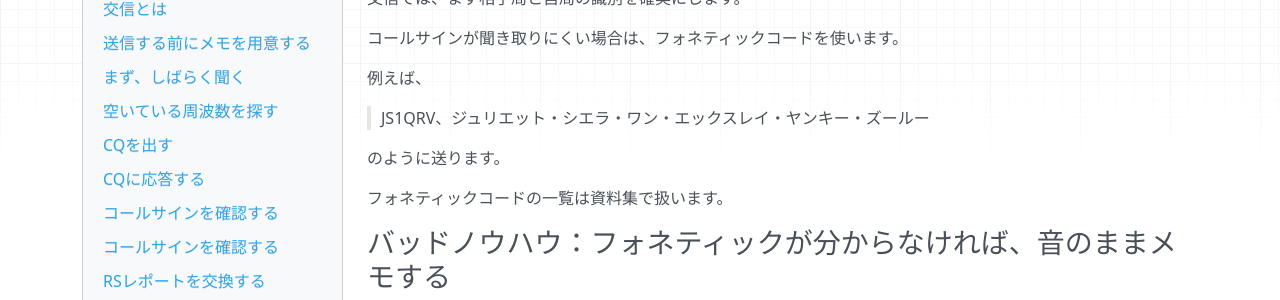
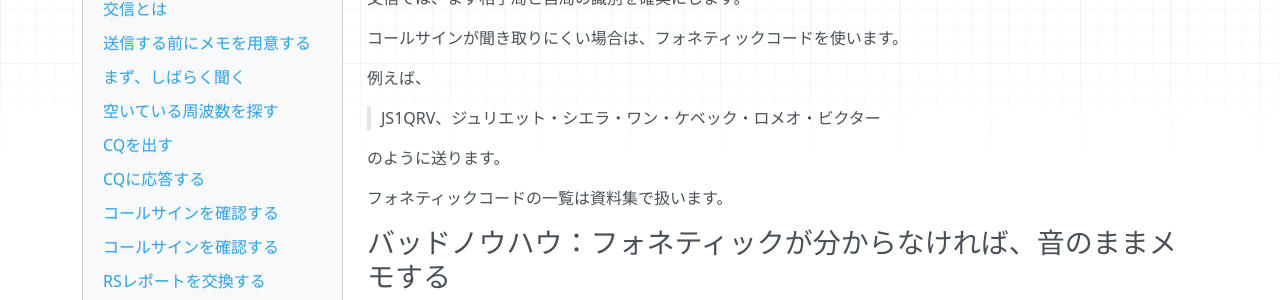
Before and after one commit to CQAKIBA/AmateurRadio-Handbook, an MkDocs documentation site: the page built from docs/06_運用/基本運用.md, in a window 1280 px wide and 900 px high, scrolled down 8293 px. Shown: the part 153-453 px from the top of the window. Built offline with MkDocs 1.6.1, drawn with Linux system fonts in a browser that asks for light colours; nearby versions of some CDN libraries.

Commit message:
Fix phonetic spelling for JS1QRV sample

```diff
--- a/docs/06_運用/基本運用.md
+++ b/docs/06_運用/基本運用.md
@@ -381,7 +381,7 @@ CQを出している局が、その直前まで別の局と交信していたな
 
 例えば、
 
-> JS1QRV、ジュリエット・シエラ・ワン・エックスレイ・ヤンキー・ズールー
+> JS1QRV、ジュリエット・シエラ・ワン・ケベック・ロメオ・ビクター
 
 のように送ります。
 
```
